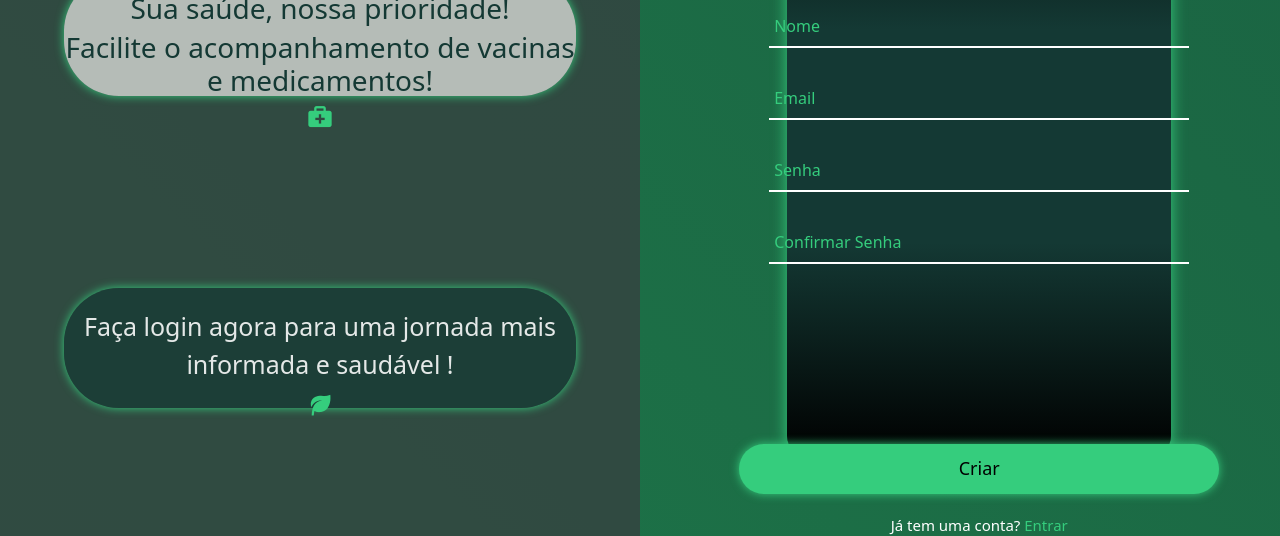
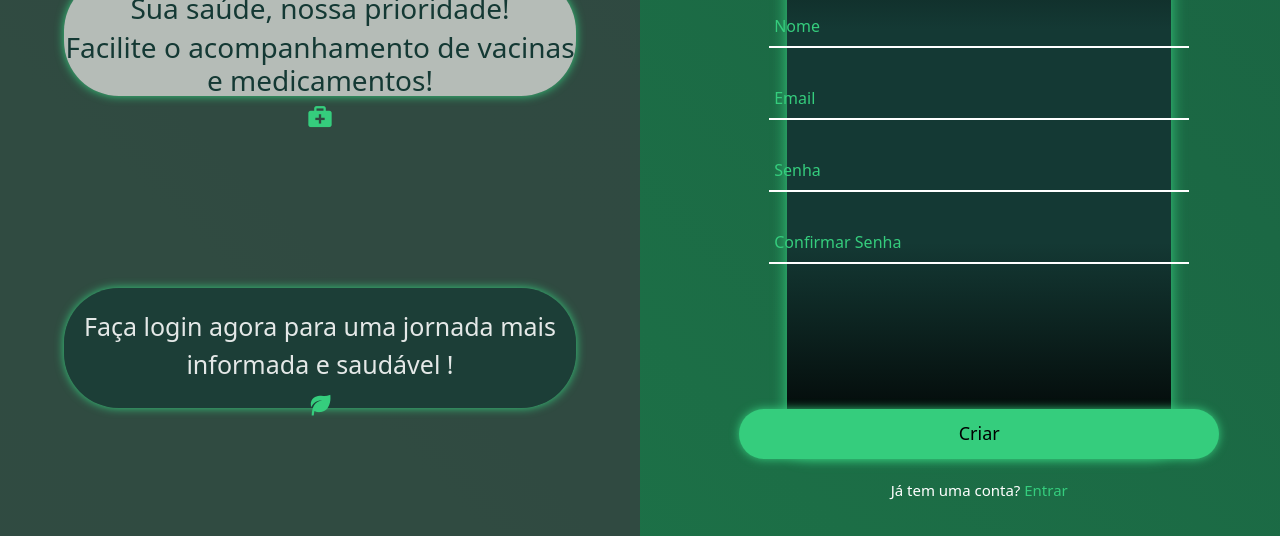
Before and after one commit to djowhend/registro-saude, a website: page Html/Cadastro.html in a window 1280 px wide. Shown: the part 264-800 px from the top of the page. Drawn offline with nearby package versions, Linux system fonts and the light colour scheme.

Commit message:
Alterações para encaixamento do novo input Confirmar Senha

```diff
--- a/Css/Cadastro.css
+++ b/Css/Cadastro.css
@@ -194,7 +194,7 @@ img[alt="Template.png"] {
 
 .CriarContaBtn {
     position: relative;
-    top: 150px;
+    top: 115px;
     width: 100%;
     height: 50px;
     background: #35cd7d;
@@ -211,7 +211,7 @@ img[alt="Template.png"] {
 
 .EntrarContaBtn {
     position: relative;
-    top: 170px;
+    top: 135px;
     font-size: 15px;
     text-align: center;
 }
```
